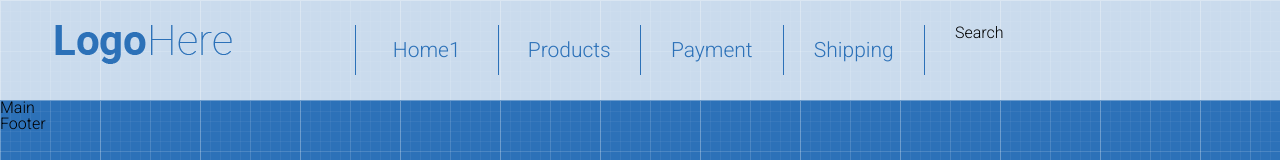
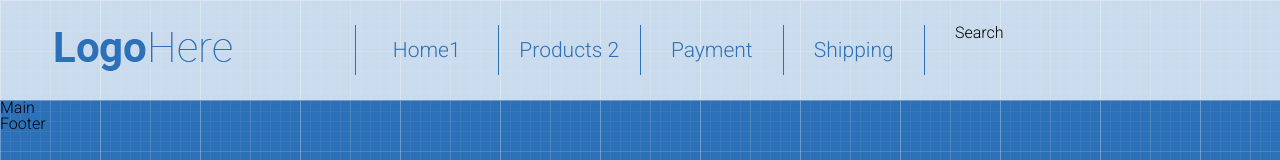
Before and after one commit to Velykoivanenko-Tetiana/shop-project, a plain HTML site: page index.html in a window 1280 px wide. Shown: the top 160 px of the page. Drawn offline with Linux system fonts and the light colour scheme.

Commit message:
add products 2

```diff
--- a/index.html
+++ b/index.html
@@ -22,9 +22,8 @@
     </div></div>
     <div class="col-6">
         <nav>
-            <ul class="menu">
-                <li><a href="">Home1</a></li>
-                <li><a href="">Products</a></li>
+            <ul class="menu"><li><a href="">Home1</a></li>
+                <li><a href="">Products 2</a></li>
                 <li><a href="">Payment</a></li>
                 <li><a href="">Shipping</a></li>
             </ul>
--- a/style.css
+++ b/style.css
@@ -14,6 +14,9 @@ body{
     align-items: center;
     height: 100px;
     background-color: rgba(255, 255, 255, 0.75);
+}
+.logo{
+    margin-top: 7px;
 }
 .row{
     display: flex;
```
